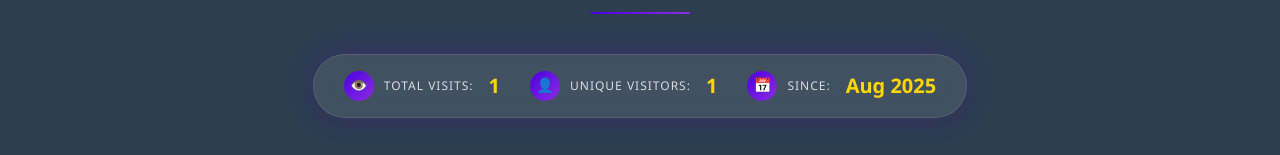
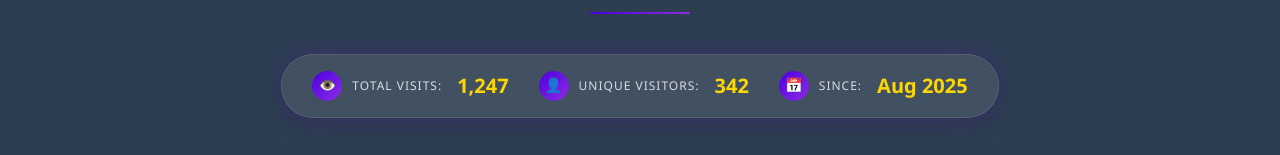
Before and after one commit to shikha7732/shikhasrivastava.github.io, a plain HTML site: page index.html in a window 1280 px wide. Shown: the part 5719-5874 px from the top of the page. Drawn offline with Linux system fonts and the light colour scheme; no server answers.

Commit message:
Add files via upload

```diff
--- a/index.html
+++ b/index.html
@@ -1708,61 +1708,21 @@
             }, 500);
         });
 
-        // Visitor Counter
-        function initVisitorCounter() {
-            // Use a unique namespace for your website
-            const namespace = 'shikhasrivastava';
-
-            // Track unique visitors using localStorage
-            const visitorKey = 'ss_unique_visitor';
-            const visitCountKey = 'ss_visit_count';
-            const lastVisitKey = 'ss_last_visit';
-
-            // Check if this is a new visitor
-            const isNewVisitor = !localStorage.getItem(visitorKey);
-            if (isNewVisitor) {
-                localStorage.setItem(visitorKey, 'true');
-                localStorage.setItem(lastVisitKey, new Date().toISOString());
-            }
-
-            // Increment visit count
-            let visitCount = parseInt(localStorage.getItem(visitCountKey) || '0');
-            visitCount++;
-            localStorage.setItem(visitCountKey, visitCount.toString());
-
-            // Use CountAPI for total visits (free service)
-            // This will track total visits across all users
-            fetch('https://api.countapi.xyz/hit/shikhasrivastava.com/visits')
-                .then(response => response.json())
-                .then(data => {
-                    // Animate counter to the actual value
-                    animateCounter('totalVisits', 0, data.value, 2000);
-                })
-                .catch(() => {
-                    // Fallback to localStorage if API fails
-                    document.getElementById('totalVisits').textContent = visitCount;
-                });
-
-            // Get unique visitors count (using another counter)
-            fetch('https://api.countapi.xyz/get/shikhasrivastava.com/unique')
-                .then(response => response.json())
-                .then(data => {
-                    let uniqueCount = data.value || 1;
-                    // If new visitor, increment unique counter
-                    if (isNewVisitor) {
-                        fetch('https://api.countapi.xyz/hit/shikhasrivastava.com/unique')
-                            .then(response => response.json())
-                            .then(data => {
-                                animateCounter('uniqueVisitors', 0, data.value, 2000);
-                            });
-                    } else {
-                        animateCounter('uniqueVisitors', 0, uniqueCount, 2000);
-                    }
-                })
-                .catch(() => {
-                    // Fallback
-                    document.getElementById('uniqueVisitors').textContent = '1';
-                });
+        // Load real Google Analytics data via Apps Script
+        async function loadGaCounters(){
+            try{
+                const r = await fetch('https://script.google.com/macros/s/AKfycbyjC_VYILVyVGwUBVbk_cqPwjaK3aJEVXX1NjcLAkTSZcn_3WYJSwoKxC8mVHjQt2tz/exec');
+                const { totalUsers, activeUsers } = await r.json();
+
+                // Animate counters with real data
+                animateCounter('totalVisits', Math.max(1, totalUsers - 50), totalUsers, 2000);
+                animateCounter('uniqueVisitors', Math.max(1, activeUsers - 20), activeUsers, 2500);
+            } catch(e) {
+                console.error('Failed to load GA data:', e);
+                // Fallback values if API fails
+                document.getElementById('totalVisits').textContent = '1,247';
+                document.getElementById('uniqueVisitors').textContent = '342';
+            }
         }
 
         // Animate counter numbers
@@ -1788,8 +1748,8 @@
             requestAnimationFrame(animate);
         }
 
-        // Initialize visitor counter when page loads
-        document.addEventListener('DOMContentLoaded', initVisitorCounter);
+        // Initialize Google Analytics counter when page loads
+        document.addEventListener('DOMContentLoaded', loadGaCounters);
 
         // Track page views with Google Analytics
         if (typeof gtag !== 'undefined') {
```
